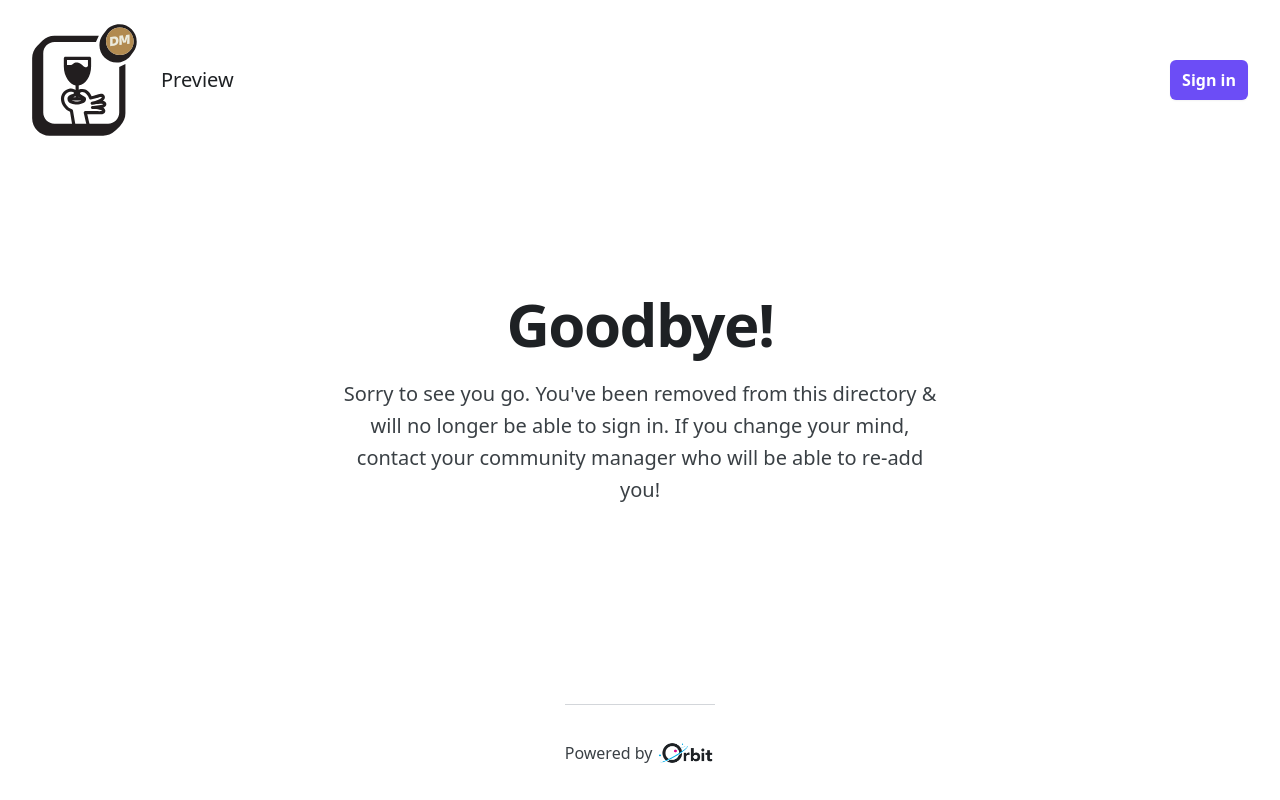
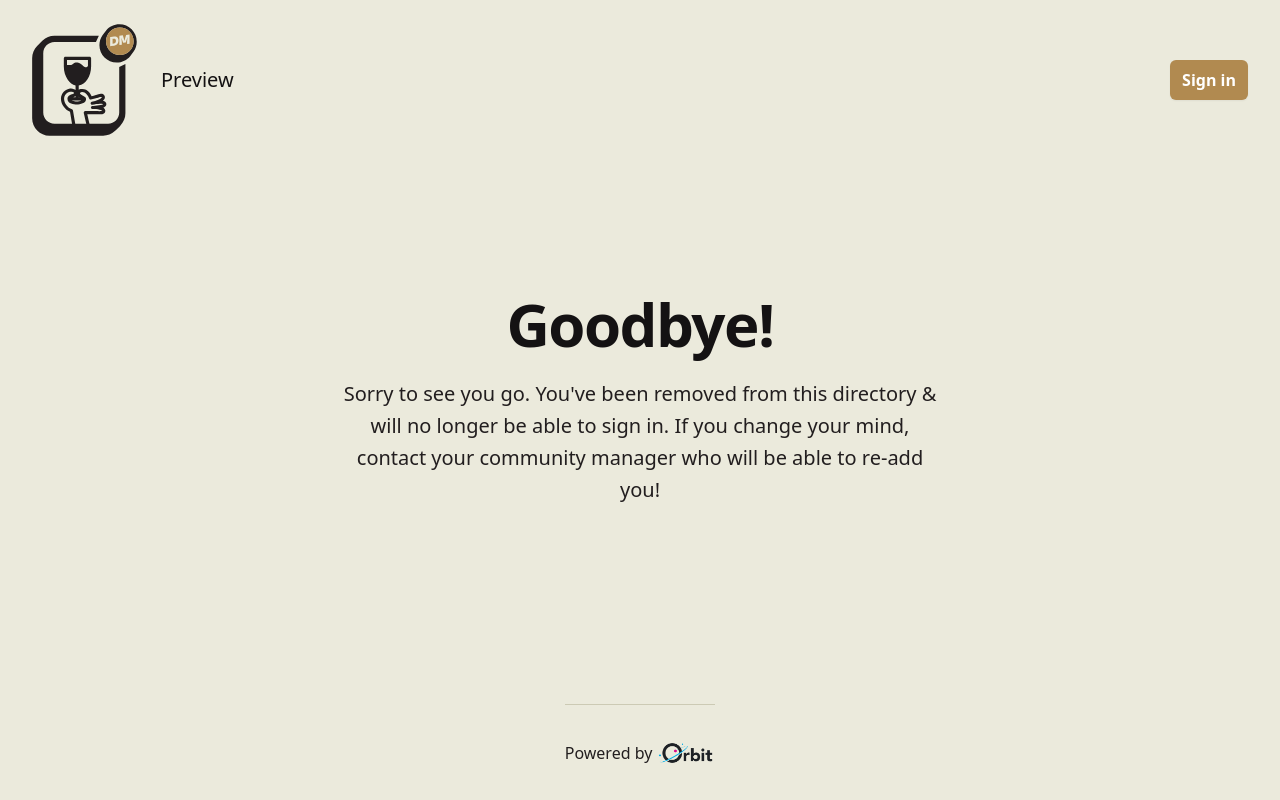
Before and after one commit to orbit-love/satellite-app-template, a Next.js app: page /auth/goodbye in a window 1280 px wide. Built offline with nearby package versions, Linux system fonts and the light colour scheme; no server answers.

Commit message:
Revert change to colours

```diff
--- a/tailwind.config.js
+++ b/tailwind.config.js
@@ -34,18 +34,18 @@ module.exports = {
 
           // Accent:           the brand colour used to highlight elements, for example the background colour on the signin button
           // Accent highlight: A colour similar to accent, used as the hover effect for buttons
-          accent: "#6C4DF6",
-          "accent-highlight": "#5B41CF",
+          accent: "#B18A50",
+          "accent-highlight": "#94703A",
 
           // Dark:           gray-900 by default. This will be used for text on a light background, and will be the dark background
           // Dark highlight: gray-700 by default. Used for secondary text on light pages to add depth to page
-          dark: "#1E2124",
-          "dark-highlight": "#3A4045",
+          dark: "#141213",
+          "dark-highlight": "#221E1F",
 
           // Light:           White by default. This will be used for text on a dark background, and will be the light background
           // Light highlight: gray-200 by default. Used for secondary text on dark pages to add depth to page
-          light: "#FFFFFF",
-          "light-highlight": "#D3D6DA",
+          light: "#EBEADC",
+          "light-highlight": "#CCCAB4",
         },
       },
     },
```
